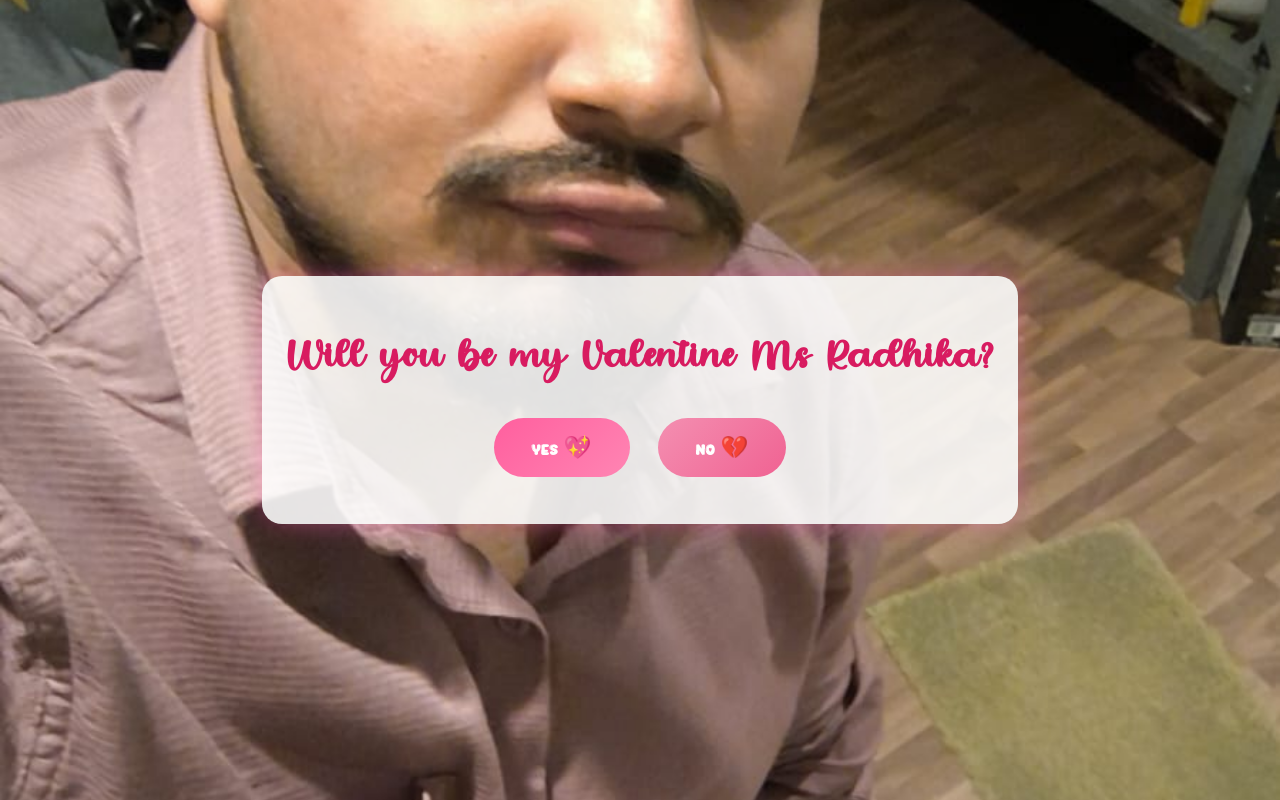
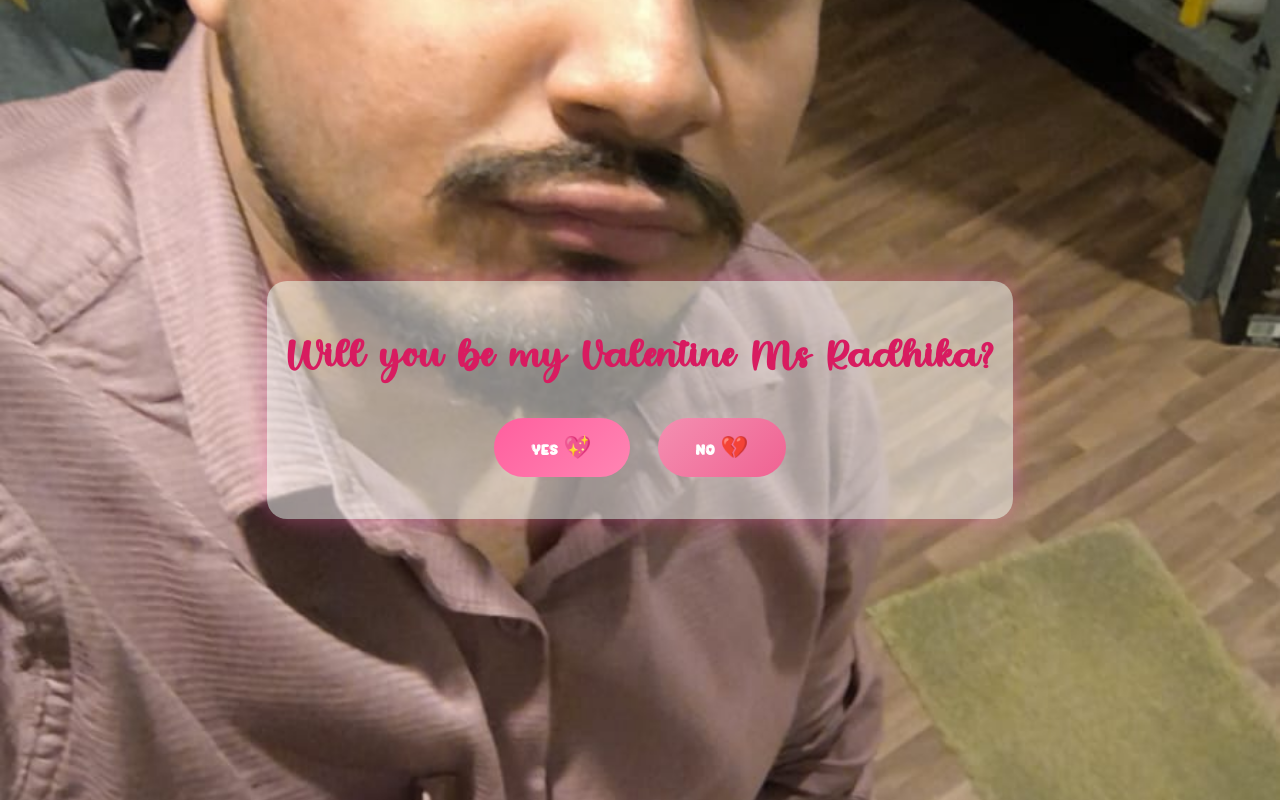
Before and after one commit to kestwalsidhant14-jpg/valentine, a plain HTML site: page index.html in a window 1280 px wide. Drawn offline with Linux system fonts and the light colour scheme.

Commit message:
Update styles.css

```diff
--- a/styles.css
+++ b/styles.css
@@ -69,8 +69,8 @@ body {
 
 /* MAIN CARD */
 .main-container {
-    background: rgba(255, 255, 255, 0.88);
-    padding: 35px 25px;
+    background: rgba(255, 255, 255, 0.5);
+    padding: 30px 20px;
     border-radius: 20px;
     box-shadow: 0 0 25px rgba(255, 105, 180, 0.45);
     max-width: 90%;
```
